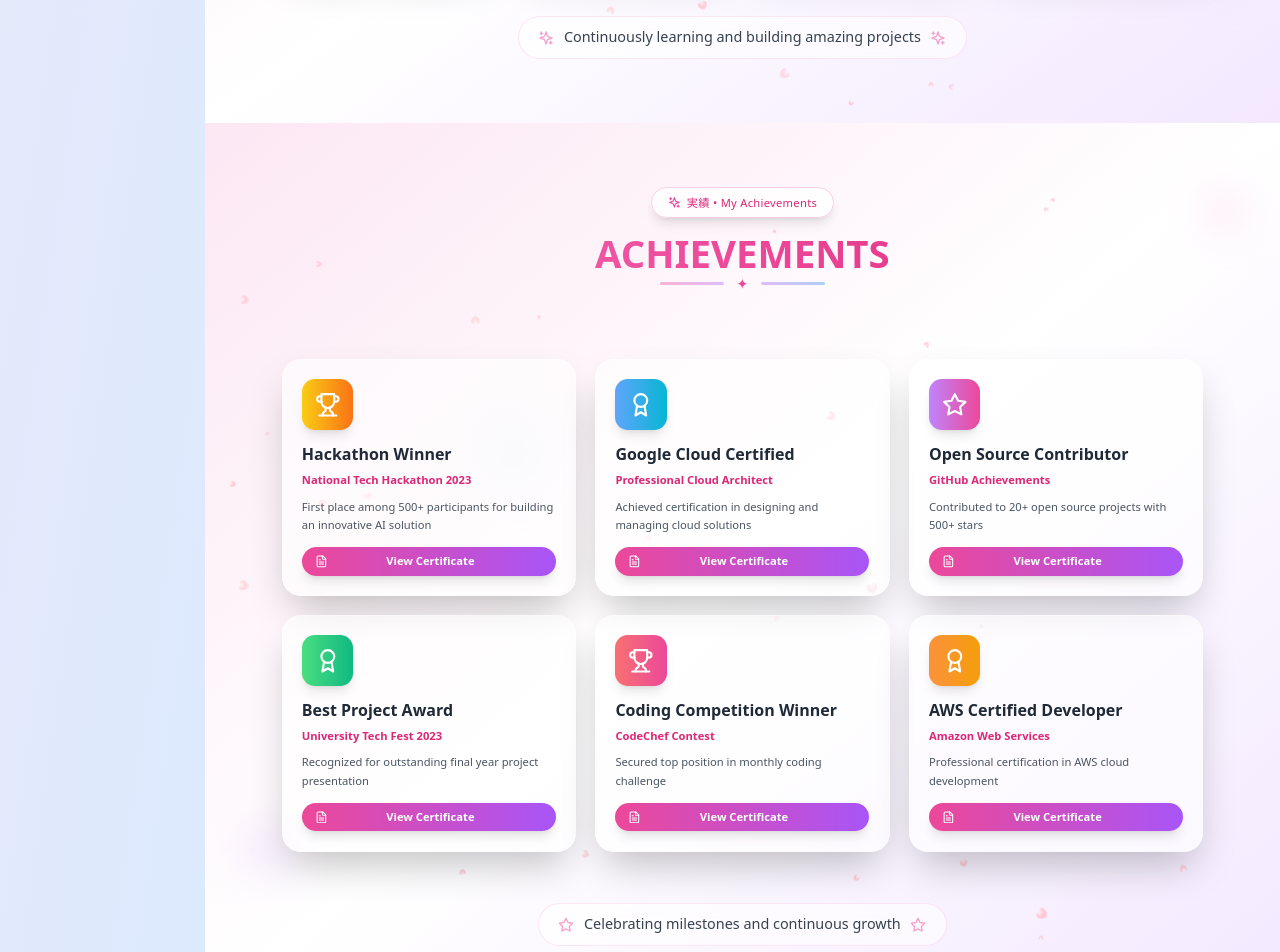
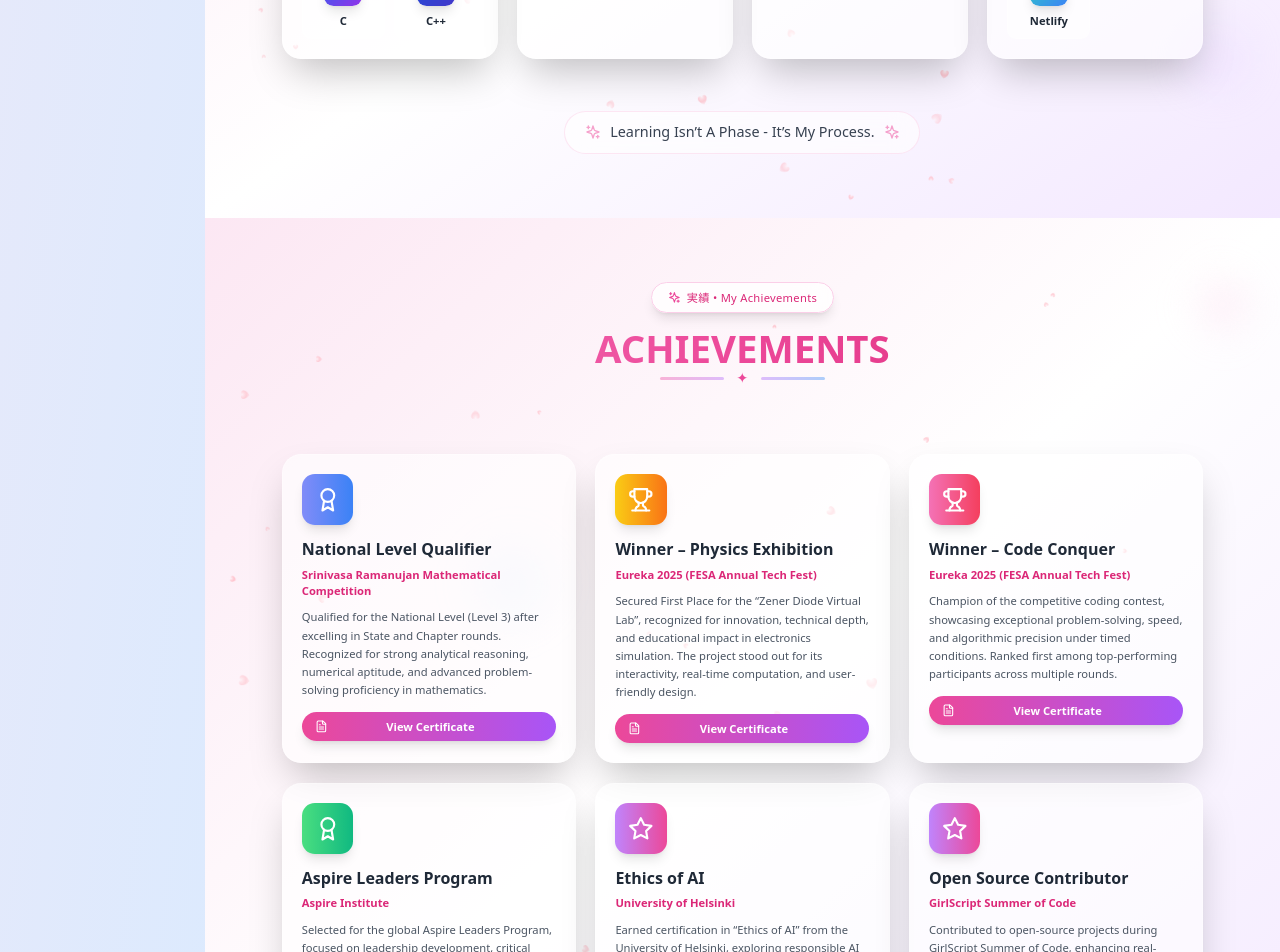
Before and after one commit to FrostByte-49/Portfolio_, a React (Vite) app: page / in a window 1280 px wide. Shown: the part 6340-7292 px from the top of the page. Built offline with nearby package versions, Linux system fonts and the light colour scheme.

Commit message:
Updated Achievements Section

```diff
--- a/src/components/sections/Achievements.tsx
+++ b/src/components/sections/Achievements.tsx
@@ -3,58 +3,64 @@ import { useEffect, useRef, useState } from 'react';
 
 const achievementsData = [
   {
-    title: 'Hackathon Winner',
-    event: 'National Tech Hackathon 2023',
-    description: 'First place among 500+ participants for building an innovative AI solution',
+    title: 'National Level Qualifier',
+    event: 'Srinivasa Ramanujan Mathematical Competition',
+    description: 'Qualified for the National Level (Level 3) after excelling in State and Chapter rounds. Recognized for strong analytical reasoning, numerical aptitude, and advanced problem-solving proficiency in mathematics.',
+    icon: Award,
+    color: 'from-indigo-400 to-blue-500',
+    certificate: 'https://drive.google.com/file/d/1Lt1Qv0Vhs-HCx-ukUn_I-RS-W70fNOoF/view?usp=sharing',
+  },
+
+  {
+    title: 'Winner – Physics Exhibition',
+    event: 'Eureka 2025 (FESA Annual Tech Fest)',
+    description: 'Secured First Place for the “Zener Diode Virtual Lab”, recognized for innovation, technical depth, and educational impact in electronics simulation. The project stood out for its interactivity, real-time computation, and user-friendly design.',
     icon: Trophy,
     color: 'from-yellow-400 to-orange-500',
-    certificate: 'https://drive.google.com/file/d/hackathon-certificate/view',
+    certificate: 'https://drive.google.com/file/d/1YXt0zDiTqhkfacbUQYz8ONyKAFZHPVTy/view?usp=sharing',
   },
+
   {
-    title: 'Google Cloud Certified',
-    event: 'Professional Cloud Architect',
-    description: 'Achieved certification in designing and managing cloud solutions',
+    title: 'Winner – Code Conquer',
+    event: 'Eureka 2025 (FESA Annual Tech Fest)',
+    description: 'Champion of the competitive coding contest, showcasing exceptional problem-solving, speed, and algorithmic precision under timed conditions. Ranked first among top-performing participants across multiple rounds.',
+    icon: Trophy,
+    color: 'from-pink-400 to-rose-500',
+    certificate: 'https://drive.google.com/file/d/1_svalAtephrth3PWHQZ5o8vozisUD0Is/view?usp=sharing',
+  },
+
+  {
+    title: 'Aspire Leaders Program',
+    event: 'Aspire Institute',
+    description: 'Selected for the global Aspire Leaders Program, focused on leadership development, critical thinking, and driving meaningful social impact through innovative initiatives.',
     icon: Award,
-    color: 'from-blue-400 to-cyan-500',
-    certificate: 'https://drive.google.com/file/d/google-cloud-certificate/view',
+    color: 'from-green-400 to-emerald-500',
+    certificate: 'https://drive.google.com/file/d/1Gw8A7t8IIGAdeHNONvqwYSv644FQPf2w/view?usp=sharing',
   },
+
+  {
+    title: 'Ethics of AI',
+    event: 'University of Helsinki',
+    description: 'Earned certification in “Ethics of AI” from the University of Helsinki, exploring responsible AI development, fairness, and the moral implications of emerging technologies.',
+    icon: Star,
+    color: 'from-purple-400 to-pink-500',
+    certificate: 'https://drive.google.com/file/d/1TM0egQXU8mTX5jgiR5ihExAqk8o2IRm3/view?usp=sharing',
+  },
+
   {
     title: 'Open Source Contributor',
-    event: 'GitHub Achievements',
-    description: 'Contributed to 20+ open source projects with 500+ stars',
+    event: 'GirlScript Summer of Code',
+    description: 'Contributed to open-source projects during GirlScript Summer of Code, enhancing real-world collaboration, code quality, and community-driven development practices.',
     icon: Star,
     color: 'from-purple-400 to-pink-500',
-    certificate: 'https://drive.google.com/file/d/opensource-certificate/view',
+    certificate: 'https://drive.google.com/file/d/1PoiJzlztRMA38VPjl3zARwu47qGvFBKq/view?usp=sharing',
   },
-  {
-    title: 'Best Project Award',
-    event: 'University Tech Fest 2023',
-    description: 'Recognized for outstanding final year project presentation',
-    icon: Award,
-    color: 'from-green-400 to-emerald-500',
-    certificate: 'https://drive.google.com/file/d/project-award-certificate/view',
-  },
-  {
-    title: 'Coding Competition Winner',
-    event: 'CodeChef Contest',
-    description: 'Secured top position in monthly coding challenge',
-    icon: Trophy,
-    color: 'from-red-400 to-pink-500',
-    certificate: 'https://drive.google.com/file/d/coding-certificate/view',
-  },
-  {
-    title: 'AWS Certified Developer',
-    event: 'Amazon Web Services',
-    description: 'Professional certification in AWS cloud development',
-    icon: Award,
-    color: 'from-orange-400 to-amber-500',
-    certificate: 'https://drive.google.com/file/d/aws-certificate/view',
-  },
+
 ];
 
-export default function Achievements() { // Changed from Hero to Achievements
+export default function Achievements() {
   const canvasRef = useRef<HTMLCanvasElement>(null);
-  const [selectedCertificate, setSelectedCertificate] = useState<string | null>(null); // Added useState
+  const [selectedCertificate, setSelectedCertificate] = useState<string | null>(null);
 
   const openCertificate = (certificateUrl: string) => {
     setSelectedCertificate(certificateUrl);
--- a/src/components/sections/Projects.tsx
+++ b/src/components/sections/Projects.tsx
@@ -180,6 +180,18 @@ export default function Projects() {
             </div>
           </div>
         )}
+
+        {/* Footer Text */}
+        <div className="text-center mt-16 animate-fade-in animation-delay-600">
+          <div className="inline-flex items-center gap-3 px-6 py-3 bg-white/60 dark:bg-gray-800/60 backdrop-blur-lg rounded-full border border-pink-200/50 dark:border-purple-700/50">
+            <Sparkles className="w-5 h-5 text-pink-500 dark:text-purple-400 animate-pulse" />
+            <p className="text-lg font-medium text-gray-700 dark:text-gray-300 capitalize">
+              Learning endlessly. Building fearlessly.
+            </p>
+            <Sparkles className="w-5 h-5 text-pink-500 dark:text-purple-400 animate-pulse" />
+          </div>
+        </div>
+
       </div>
     </section>
   );
--- a/src/components/sections/Skills.tsx
+++ b/src/components/sections/Skills.tsx
@@ -207,8 +207,8 @@ export default function Skills() {
         <div className="text-center mt-16 animate-fade-in animation-delay-600">
           <div className="inline-flex items-center gap-3 px-6 py-3 bg-white/60 dark:bg-gray-800/60 backdrop-blur-lg rounded-full border border-pink-200/50 dark:border-purple-700/50">
             <Sparkles className="w-5 h-5 text-pink-500 dark:text-purple-400 animate-pulse" />
-            <p className="text-lg font-medium text-gray-700 dark:text-gray-300">
-              Continuously learning and building amazing projects
+            <p className="text-lg font-medium text-gray-700 dark:text-gray-300 capitalize">
+              Learning isn’t a phase - it’s my process.
             </p>
             <Sparkles className="w-5 h-5 text-pink-500 dark:text-purple-400 animate-pulse" />
           </div>
```
Also changed, not shown: public/assets/images/Me_.webp (renamed from src/assets/images/Me_.webp). Lines whose indentation alone changed are shown as unchanged.
